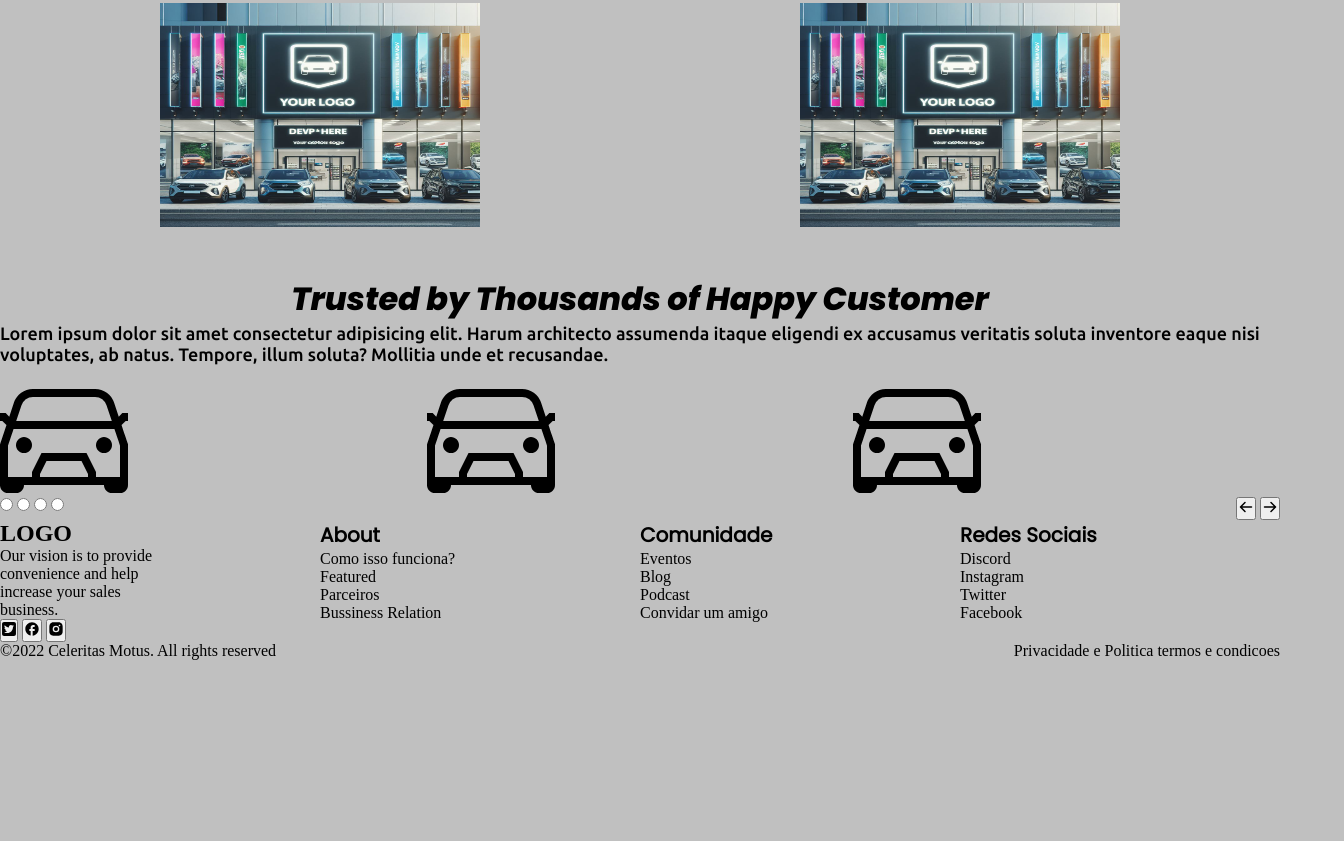
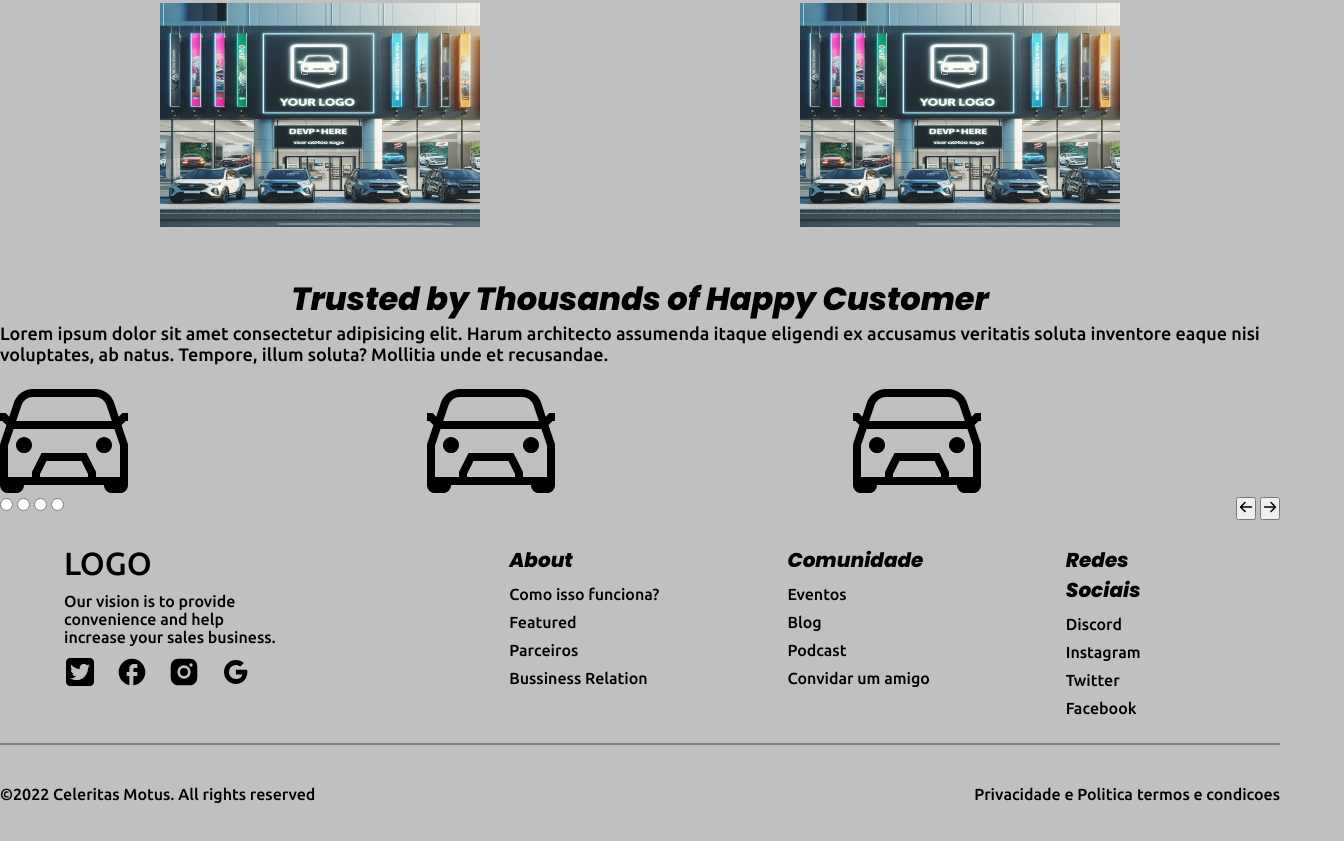
Before and after one commit to Gumaso/Projeto---Aluguel-de-Carros, a plain HTML site: page index.html in a window 1280 px wide. Shown: the part 3665-4506 px from the top of the page, 1344 px wide, since content can reach past the window. Before the commit the page ends 4325 px from the top, so only its background shows below. Drawn offline with Linux system fonts and the light colour scheme.

Commit message:
Finalizando nosso footer

```diff
--- a/index.html
+++ b/index.html
@@ -297,43 +297,47 @@
     <footer id="secao8">
         <div id="div_superior_secao8">
             <div id="div_esquerda_secao8">
-                <h2>
+                <h2 id="titulo_logo_secao8">
                     LOGO
                 </h2>
-                <p>Our vision is to provide convenience and help increase your sales business.</p>
+                <p class="links_div_direita_div_inferior">Our vision is to provide convenience and help increase your sales business.</p>
                 <div id="div_botoes_div_esquerda_secao8">
-                    <button><a href=""><img src="/assets/twitter.svg" alt=""></a></button>
-                    <button><a href=""><img src="/assets/facebook.svg" alt=""></a></button>
-                    <button><a href=""><img src="/assets/instagram.svg" alt=""></a></button>
+                    <button><a href=""><img class="icones_secao8" src="/assets/twitter.svg" alt=""></a></button>
+                    <button><a href=""><img class="icones_secao8" src="/assets/facebook.svg" alt=""></a></button>
+                    <button><a href=""><img class="icones_secao8" src="/assets/instagram.svg" alt=""></a></button>
+                    <button><a href=""><img class="icones_secao8" src="/assets/google.svg" alt=""></a></button>
+
                 </div>
             </div>
             <div id="div_esquerda2_secao8">
-                <h4>About</h4>
-                <a href="">Como isso funciona?</a>
-                <a href="">Featured</a>
-                <a href="">Parceiros</a>
-                <a href="">Bussiness Relation</a>
+                <h4 class="titulos_secao8">About</h4>
+                <a class="links_div_acima_secao8" href="">Como isso funciona?</a>
+                <a class="links_div_acima_secao8" href="">Featured</a>
+                <a class="links_div_acima_secao8" href="">Parceiros</a>
+                <a class="links_div_acima_secao8" href="">Bussiness Relation</a>
             </div>
             <div id="div_direita2_secao8">
-                <h4>Comunidade</h4>
-                <a href="">Eventos</a>
-                <a href="">Blog</a>
-                <a href="">Podcast</a>
-                <a href="">Convidar um amigo</a>
+                <h4 class="titulos_secao8">Comunidade</h4>
+                <a class="links_div_acima_secao8" href="">Eventos</a>
+                <a class="links_div_acima_secao8" href="">Blog</a>
+                <a class="links_div_acima_secao8" href="">Podcast</a>
+                <a class="links_div_acima_secao8" href="">Convidar um amigo</a>
             </div>
             <div id="div_direita1_secao8">
-                <h4>Redes Sociais</h4>
-                <a href="">Discord</a>
-                <a href="">Instagram</a>
-                <a href="">Twitter</a>
-                <a href="">Facebook</a>
+                <h4 class="titulos_secao8">Redes Sociais</h4>
+                <a class="links_div_acima_secao8" href="">Discord</a>
+                <a class="links_div_acima_secao8" href="">Instagram</a>
+                <a class="links_div_acima_secao8" href="">Twitter</a>
+                <a class="links_div_acima_secao8" href="">Facebook</a>
             </div>
         </div>
         <div id="div_inferior_secao8">
-            <p>©2022 Celeritas Motus. All rights reserved</p>
+            <div id="div_inferior_secao8_2">
+                <p class="links_div_direita_div_inferior">©2022 Celeritas Motus. All rights reserved</p>
             <div id="div_direita_div_inferior">
-                <a href="">Privacidade e Politica</a>
-                <a href="">termos e condicoes</a>
+                <a class="links_div_direita_div_inferior" href="">Privacidade e Politica</a>
+                <a class="links_div_direita_div_inferior" href="">termos e condicoes</a>
+            </div>
             </div>
         </div>
     </footer>
--- a/style.css
+++ b/style.css
@@ -626,16 +626,19 @@ INICIO SECAO 8
     display: flex;
     flex-direction: column;
     align-items: center;
+    margin-top: 2%;
 
 }
 #div_superior_secao8{
     display: flex;
     width: 100%;
+    margin-left: 10%;
 }
 #div_esquerda_secao8{
-    width: 25%;
+    width: 40%;
     display: flex;
     flex-direction: column;
+    gap: 10px;
 }
 
 #div_esquerda_secao8 > p{
@@ -646,6 +649,7 @@ INICIO SECAO 8
     width: 25%;
     display: flex;
     flex-direction: column;
+    gap: 10px;
 }
 #div_esquerda2_secao8 > h4{
     font-size: 20px;
@@ -660,6 +664,7 @@ INICIO SECAO 8
     width: 25%;
     display: flex;
     flex-direction: column;
+    gap: 10px;
 }
 #div_direita2_secao8 > a{
     text-decoration: none;
@@ -674,26 +679,72 @@ INICIO SECAO 8
     width: 25%;
     display: flex;
     flex-direction: column;
+    gap: 10px;
 }
 #div_direita1_secao8 > a{
     text-decoration: none;
     color: black;
 }
-#div_direita1_secao8 > h4{
+
+.titulos_secao8{
     font-size: 20px;
     font-family: var(--fonte-poppy);
     font-weight: 600;
+    font-style: italic;
 }
 
 #div_inferior_secao8{
     display: flex;
-    justify-content: space-between;
+    flex-direction: column;
     width: 100%;
+    border-top: 2px solid gray;
+    height: 100px;
+    margin-top: 2%;
+    align-items: center;
+    justify-content: center;
 }
 #div_direita_div_inferior > a{
     text-decoration: none;
     color: black;
 }
+.links_div_direita_div_inferior{
+    font-size: 16px;
+    font-weight: 500;
+    font-family: var(--fonte-ubuntu);
+}
+.links_div_acima_secao8{
+    font-size: 16px;
+    font-weight: 500;
+    font-family: var(--fonte-ubuntu);
+}
+#titulo_logo_secao8{
+    font-size: 32px;
+    font-weight: 500;
+    font-family: var(--fonte-ubuntu);
+}
+#div_inferior_secao8_2{
+    display: flex;
+    width: 100%;
+    justify-content: space-between;
+}
+
+.icones_secao8{
+    width: 2rem;
+    height: 2rem;
+}
+#div_botoes_div_esquerda_secao8{
+    display: flex;
+    gap: 20px;
+}
+#div_botoes_div_esquerda_secao8 > button{
+    background-color: #C0C0C0;
+    border: none;
+    transition: all ease-in-out 0.7s;
+
+}
+#div_botoes_div_esquerda_secao8 > button:hover{
+    transform: scale(1.1);
+}
 /*
 FIM SECAO 8
 */
```
Also changed, not shown: assets/google.svg (added).
